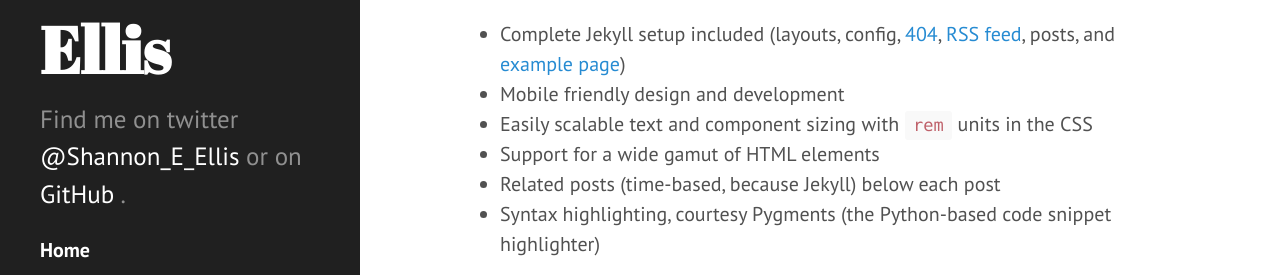
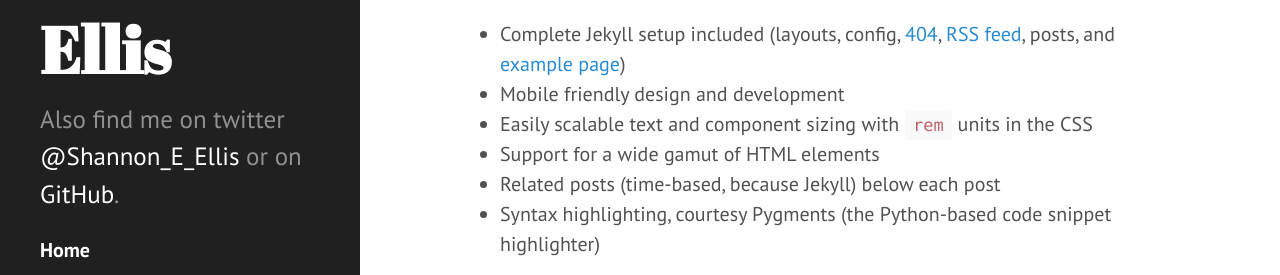
Before and after one commit to ShanEllis/ShanEllis.github.io, a Jekyll site: the page built from index.html, in a window 1280 px wide. Shown: the part 402-677 px from the top of the page. Built offline with Jekyll 4.4.1, drawn with Linux system fonts in a browser that asks for light colours; Markdown is read by kramdown in place of the engine named in the settings; the list of posts is cut into pages by our own code.

Commit message:
Update _config.yml

```diff
--- a/_config.yml
+++ b/_config.yml
@@ -9,7 +9,7 @@
 # Setup
 title:            Shannon Ellis
 tagline:          'Postdoctoral Fellow'
-description:      'Find me on twitter <a href="http://twitter.com/Shannon_E_Ellis">@Shannon_E_Ellis</a> or on <a href="https://github.com/ShanEllis">GitHub</a> .'
+description:      'Also find me on twitter <a href="http://twitter.com/Shannon_E_Ellis">@Shannon_E_Ellis</a> or on <a href="https://github.com/ShanEllis">GitHub</a>.'
 url:              https://shanellis.github.io/
 baseurl:          /
 
```
